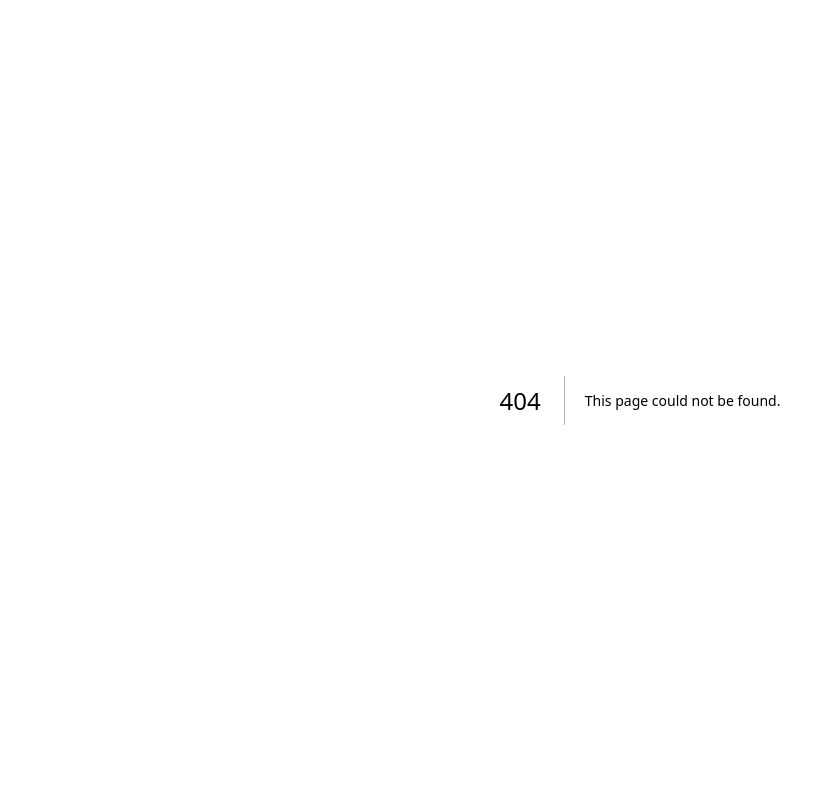
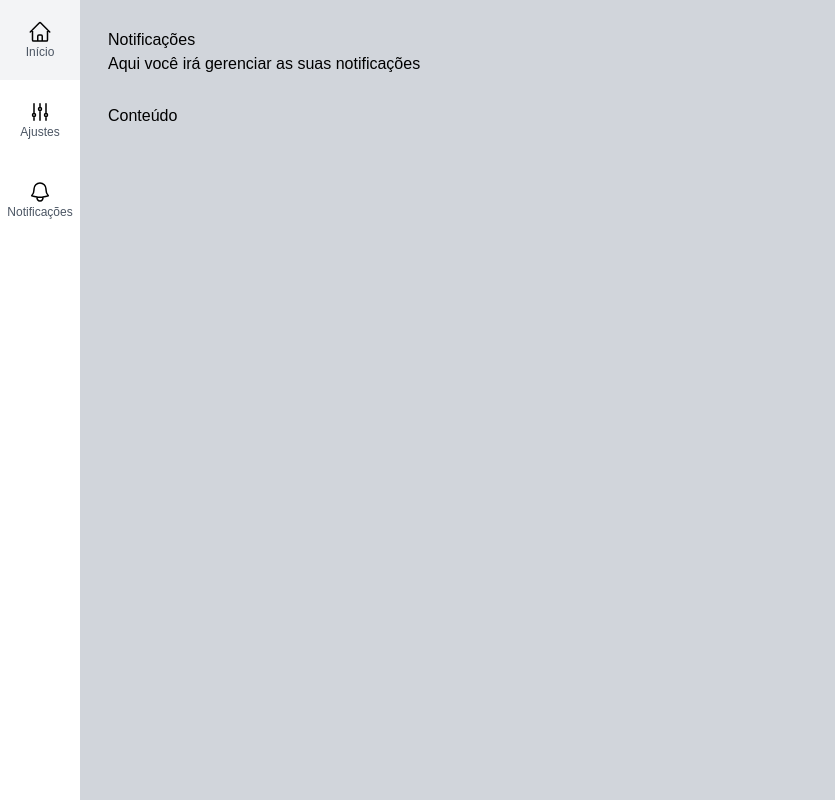
Before and after one commit to dauid64/admin_template, a Next.js app: page /notificacoes in a window 1280 px wide. Before the commit this address had no page. Shown: the whole page, without its empty margins (0-835 px from the left). Built offline with nearby package versions, Linux system fonts and the light colour scheme.

Commit message:
add: componente menu lateral

```diff
--- /dev/null
+++ b/src/components/icons/index.tsx
@@ -0,0 +1,20 @@
+// https://heroicons.com
+
+export const HomeIcon = (
+    <svg xmlns="http://www.w3.org/2000/svg" fill="none" viewBox="0 0 24 24" strokeWidth={1.5} stroke="currentColor" className="w-6 h-6">
+        <path strokeLinecap="round" strokeLinejoin="round" d="m2.25 12 8.954-8.955c.44-.439 1.152-.439 1.591 0L21.75 12M4.5 9.75v10.125c0 .621.504 1.125 1.125 1.125H9.75v-4.875c0-.621.504-1.125 1.125-1.125h2.25c.621 0 1.125.504 1.125 1.125V21h4.125c.621 0 1.125-.504 1.125-1.125V9.75M8.25 21h8.25" />
+    </svg>
+)
+
+export const SettingsIcon = (
+    <svg xmlns="http://www.w3.org/2000/svg" fill="none" viewBox="0 0 24 24" strokeWidth={1.5} stroke="currentColor" className="w-6 h-6">
+        <path strokeLinecap="round" strokeLinejoin="round" d="M6 13.5V3.75m0 9.75a1.5 1.5 0 0 1 0 3m0-3a1.5 1.5 0 0 0 0 3m0 3.75V16.5m12-3V3.75m0 9.75a1.5 1.5 0 0 1 0 3m0-3a1.5 1.5 0 0 0 0 3m0 3.75V16.5m-6-9V3.75m0 3.75a1.5 1.5 0 0 1 0 3m0-3a1.5 1.5 0 0 0 0 3m0 9.75V10.5" />
+    </svg>
+)
+
+export const BellIcon = (
+    <svg xmlns="http://www.w3.org/2000/svg" fill="none" viewBox="0 0 24 24" strokeWidth={1.5} stroke="currentColor" className="w-6 h-6">
+        <path strokeLinecap="round" strokeLinejoin="round" d="M14.857 17.082a23.848 23.848 0 0 0 5.454-1.31A8.967 8.967 0 0 1 18 9.75V9A6 6 0 0 0 6 9v.75a8.967 8.967 0 0 1-2.312 6.022c1.733.64 3.56 1.085 5.455 1.31m5.714 0a24.255 24.255 0 0 1-5.714 0m5.714 0a3 3 0 1 1-5.714 0" />
+    </svg>
+
+)
--- a/src/components/template/Layout.tsx
+++ b/src/components/template/Layout.tsx
@@ -10,12 +10,14 @@
 
 export default function Layout(props: LayoutProps) {
     return(
-        <div>
+        <div className="flex h-screen w-screen">
             <SideMenu/>
-            <Header title={props.title} subtitle={props.subtitle}/>
-            <Content>
-                {props.children}
-            </Content>
+            <div className="flex flex-col w-full p-7 bg-gray-300 dark:bg-gray-800">
+                <Header title={props.title} subtitle={props.subtitle}/>
+                <Content>
+                    {props.children}
+                </Content>
+            </div>
         </div>
     )
 }
--- /dev/null
+++ b/src/components/template/MenuItem.tsx
@@ -0,0 +1,22 @@
+import Link from "next/link"
+
+interface MenuItemProps {
+    url: string
+    text: string
+    icon: any
+}
+
+export default function MenuItem(props: MenuItemProps) {
+    return (
+        <li className="hover:bg-gray-100">
+            <Link href={props.url}>
+                <div className="flex flex-col justify-center items-center h-20 w-20">
+                    {props.icon}
+                    <span className="text-xs font-light text-gray-600">
+                        {props.text}
+                    </span>
+                </div>
+            </Link>
+        </li>
+    )
+}
--- a/src/components/template/SideMenu.tsx
+++ b/src/components/template/SideMenu.tsx
@@ -1,7 +1,14 @@
+import { BellIcon, HomeIcon, SettingsIcon } from "../icons"
+import MenuItem from "./MenuItem"
+
 export default function SideMenu() {
     return (
         <aside>
-            <h1>Menu</h1>
+            <ul>
+                <MenuItem url="/" text="Início" icon={HomeIcon}/>
+                <MenuItem url="/ajustes" text="Ajustes" icon={SettingsIcon}/>
+                <MenuItem url="/notificacoes" text="Notificações" icon={BellIcon}/>
+            </ul>
         </aside>
     )
 }
--- /dev/null
+++ b/src/pages/ajustes.tsx
@@ -0,0 +1,9 @@
+import Layout from "../components/template/Layout"
+
+export default function Settings() {
+  return (
+    <Layout title="Ajustes & Configurações" subtitle="Personalize o sistema por aqui!">
+      <h3>Conteúdo</h3>
+    </Layout>
+  )
+}
--- /dev/null
+++ b/src/pages/notificacoes.tsx
@@ -0,0 +1,9 @@
+import Layout from "../components/template/Layout"
+
+export default function Notifications() {
+  return (
+    <Layout title="Notificações" subtitle="Aqui você irá gerenciar as suas notificações">
+      <h3>Conteúdo</h3>
+    </Layout>
+  )
+}
--- a/src/styles/globals.css
+++ b/src/styles/globals.css
@@ -1,6 +1,8 @@
 @tailwind base;
 @tailwind components;
 @tailwind utilities;
+@import url('https://fonts.googleapis.com/css2?family=Poppins:wght@100;200;300;400;500;600;700;800;900&display=swap');
+
 
 :root {
   --foreground-rgb: 0, 0, 0;
@@ -16,12 +18,9 @@
   }
 }
 
+html,
 body {
-  color: rgb(var(--foreground-rgb));
-  background: linear-gradient(
-      to bottom,
-      transparent,
-      rgb(var(--background-end-rgb))
-    )
-    rgb(var(--background-start-rgb));
+    padding: 0;
+    margin: 0;
+    font-family: 'Poppins', sans-serif;
 }
--- a/tailwind.config.ts
+++ b/tailwind.config.ts
@@ -15,5 +15,6 @@
     },
   },
   plugins: [],
+  darkMode: 'class',
 }
 export default config
```
